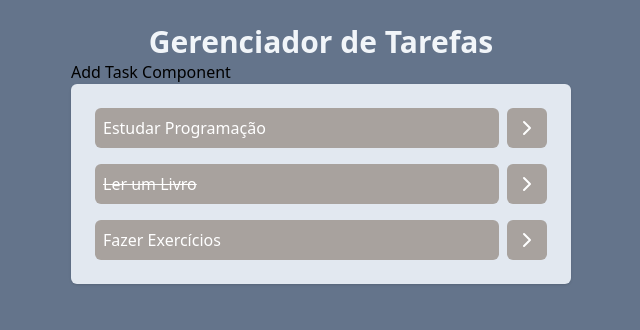
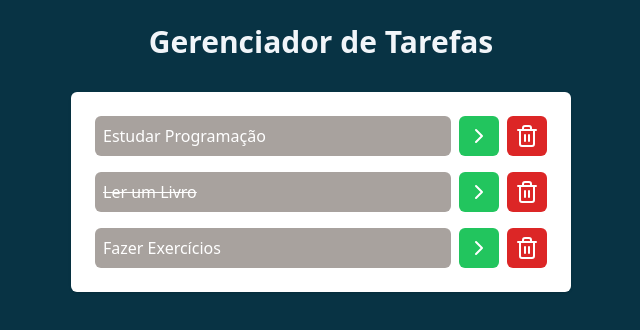
Before and after one commit to ProjectPedro/gerenciador-de-tarefas, a React (Vite) app: page / in a window 1280 px wide. Shown: the top 330 px of the page, without its empty margins (319-959 px from the left). Built offline with nearby package versions, Linux system fonts and the light colour scheme.

Commit message:
I added the delete button, new styling options, and preparation for the next step.

```diff
--- a/src/AddTask.jsx
+++ b/src/AddTask.jsx
@@ -1,5 +1,4 @@
 function AddTask() {
-  return <h1>Add Task Component</h1>;
 }
 
 
--- a/src/App.jsx
+++ b/src/App.jsx
@@ -3,24 +3,28 @@ import Tasks from "./Tasks.jsx";
 import AddTask from "./AddTask.jsx";
 
 function App() {
-  const[tasks,setTasks] = useState([{
+  const [tasks, setTasks] = useState([
+    {
       id: 1,
       title: "Estudar Programação",
       isCompleted: false,
-},{
+    },
+    {
       id: 2,
       title: "Ler um Livro",
       isCompleted: true,
-},{
+    },
+    {
       id: 3,
       title: "Fazer Exercícios",
       isCompleted: false,
-}])
+    },
+  ]);
 
-function onTaskClick(taskId){
+  function onTaskClick(taskId) {
     const newTasks = tasks.map((task) => {
-    if (taskId === task.id){
-      return {...task, isCompleted: !task.isCompleted };
+      if (taskId === task.id) {
+        return { ...task, isCompleted: !task.isCompleted };
       }
 
       return task;
@@ -28,16 +32,27 @@ function onTaskClick(taskId){
     setTasks(newTasks);
   }
 
+  function onDeleteTaskClick(taskId) {
+    const newTasks = tasks.filter((task) => task.id !== taskId);
+    setTasks(newTasks);
+  }
+
   return (
-    <div className="w-screen h-screen bg-slate-500  flex justify-center p-6">
-      <div className="w-[500px] ">
-        <h1 className="text-3xl text-slate-100 font-bold text-center"> Gerenciador de Tarefas </h1>
+    <div className="w-screen h-screen bg-cyan-950  flex justify-center p-6">
+      <div className="w-[500px] space-y-8">
+        <h1 className="text-3xl text-slate-100 font-bold text-center">
+          {" "}
+          Gerenciador de Tarefas{" "}
+        </h1>
         <AddTask />
-        <Tasks tasks ={tasks} onTaskClick={onTaskClick}/>
+        <Tasks
+          tasks={tasks}
+          onTaskClick={onTaskClick}
+          onDeleteTaskClick={onDeleteTaskClick}
+        />
       </div>
     </div>
   );
 }
 
-
 export default App;
--- a/src/Tasks.jsx
+++ b/src/Tasks.jsx
@@ -1,25 +1,31 @@
-import { ChevronRightIcon } from "lucide-react";
-function Tasks(props) {
+import { ChevronRightIcon, Trash2 } from "lucide-react";
+function Tasks({ tasks, onTaskClick, onDeleteTaskClick }) {
   return (
-        <ul className="space-y-4 p-6 bg-slate-200 rounded-md shadow">
-            {props.tasks.map ((task) => (
+    <ul className="space-y-4 p-6 bg-white rounded-md shadow">
+      {tasks.map((task) => (
         <li key={task.id} className="flex gap-2">
-
           <button
-                 onClick={() => props.onTaskClick(task.id)}
+            onClick={() => onTaskClick(task.id)}
             className={`bg-stone-400 text-left text-white p-2 rounded-md w-full
-                 ${task.isCompleted && 'line-through'} ` }
+                 ${task.isCompleted && "line-through"} `}
           >
-
             {task.title}
           </button>
 
-                <button className="bg-stone-400 p-2 rounded-md text-white">
+          <button className="bg-green-500 p-2 rounded-md text-white">
             <ChevronRightIcon />
+          </button>
+
+          <button
+            onClick={() => onDeleteTaskClick(task.id)}
+            className="bg-red-600 p-2 rounded-md text-white"
+          >
+            <Trash2 />
           </button>
         </li>
       ))}
     </ul>
-)}
+  );
+}
 
 export default Tasks;
```
Lines whose indentation alone changed are shown as unchanged.
